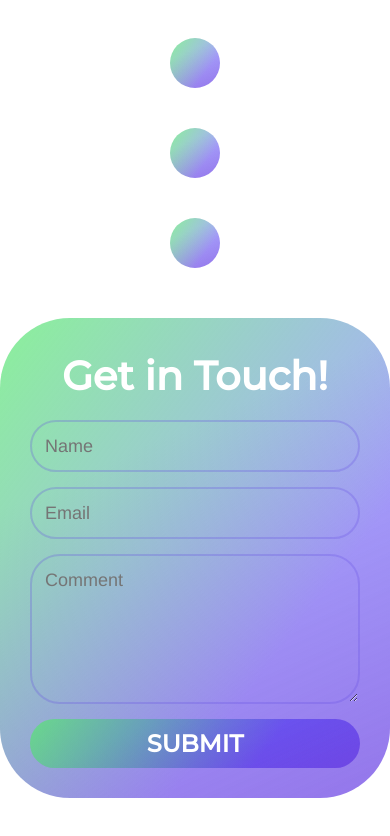
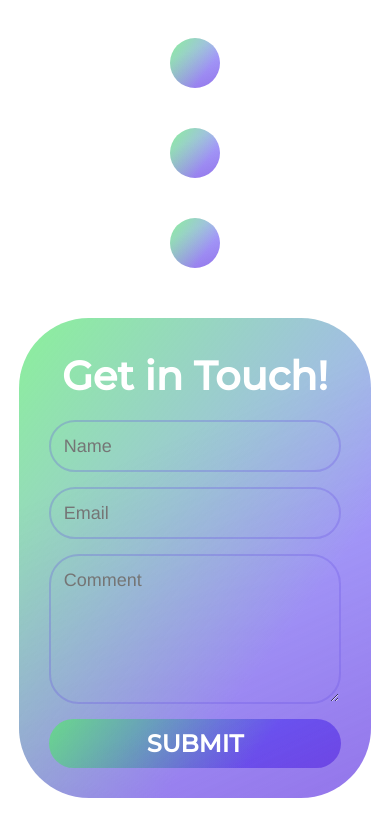
Before and after one commit to mateoidc/ecommerce-react, a React (Create React App) app: page / in a window 390 px wide. Shown: the part 9171-10007 px from the top of the page. Built offline with nearby package versions, Linux system fonts and the light colour scheme.

Commit message:
made form responsive

```diff
--- a/src/components/Form.css
+++ b/src/components/Form.css
@@ -106,3 +106,9 @@ textarea {
   margin: 40px auto;
   justify-content: center;
 }
+
+@media only screen and (max-width: 600px) {
+  form {
+    width: 75%;
+  }
+}
```
